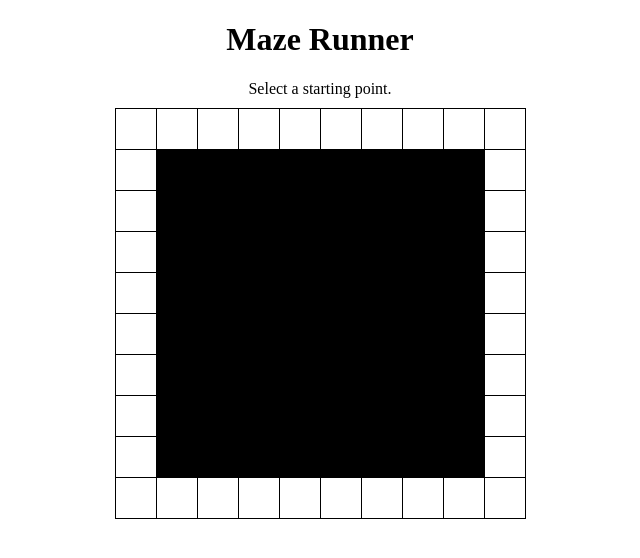
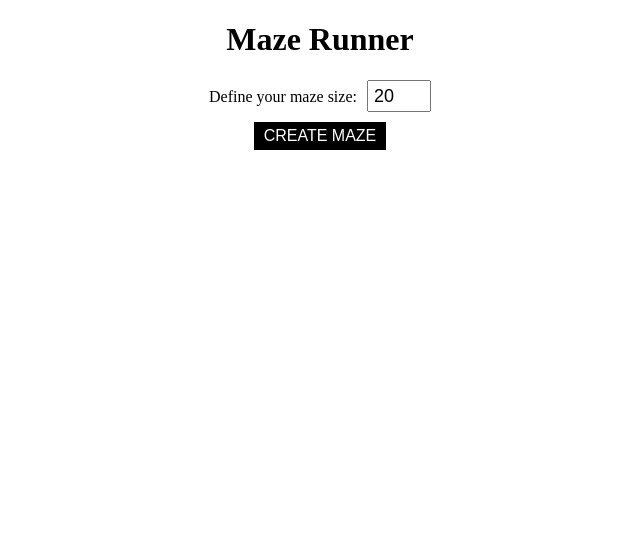
Before and after one commit to leandroguimaraes/maze-runner-react-ts, a React (Create React App) app: page / in a window 1280 px wide. Shown: the top 558 px of the page, without its empty margins (320-960 px from the left). Built offline with nearby package versions, Linux system fonts and the light colour scheme.

Commit message:
Custom maze size

```diff
--- a/src/Maze.scss
+++ b/src/Maze.scss
@@ -1,3 +1,11 @@
+input.maze-size {
+  width: 50px;
+}
+
+.btn-create-maze {
+  margin-top: 10px;
+}
+
 .maze {
   display: flex;
   flex-wrap: wrap;
--- a/src/Maze.tsx
+++ b/src/Maze.tsx
@@ -1,4 +1,4 @@
-import { useState } from "react";
+import { useRef, useState } from "react";
 import "./Maze.scss";
 import Tile from "./Tile";
 
@@ -19,16 +19,23 @@ function Maze() {
 
   const tileSize = 40;
 
-  const [mazeSize, setMazeSize] = useState(10);
+  const mazeSizeInput = useRef<HTMLInputElement>(null);
+  const [mazeSize, setMazeSize] = useState(0);
 
   const [startingTile, setStartingTile] = useState("");
   const [exitTile, setExitTile] = useState("");
 
   const [walls, setWalls] = useState(new Set<string>());
 
-  const [currMazeState, setCurrMazeState] = useState(
-    MazeState.SelectStartingPoint
-  );
+  const [currMazeState, setCurrMazeState] = useState(MazeState.DefineMazeSize);
+
+  function onCreateMazeClick(): void {
+    const mazeSize = Number(mazeSizeInput.current?.value);
+    if (mazeSize > 0) {
+      setMazeSize(mazeSize);
+      setCurrMazeState(MazeState.SelectStartingPoint);
+    }
+  }
 
   function onTileClick(row: number, col: number): void {
     const currTile = `${row},${col}`;
@@ -100,9 +107,20 @@ function Maze() {
   return (
     <>
       {currMazeState === MazeState.DefineMazeSize ? (
-        <div>
-          Define your maze size: <input type="number">20</input>
-        </div>
+        <>
+          <div>
+            Define your maze size:
+            <input
+              ref={mazeSizeInput}
+              type="number"
+              defaultValue="20"
+              className="maze-size"
+            ></input>
+          </div>
+          <button className="btn-create-maze" onClick={onCreateMazeClick}>
+            Create Maze
+          </button>
+        </>
       ) : currMazeState === MazeState.SelectStartingPoint ? (
         <div>Select a starting point.</div>
       ) : currMazeState === MazeState.SelectExitPoint ? (
--- a/src/index.scss
+++ b/src/index.scss
@@ -17,3 +17,11 @@ button {
     cursor: pointer;
   }
 }
+
+input {
+  line-height: 28px;
+  height: 28px;
+  font-size: 18px;
+  padding: 0 5px;
+  margin-left: 10px;
+}
```
